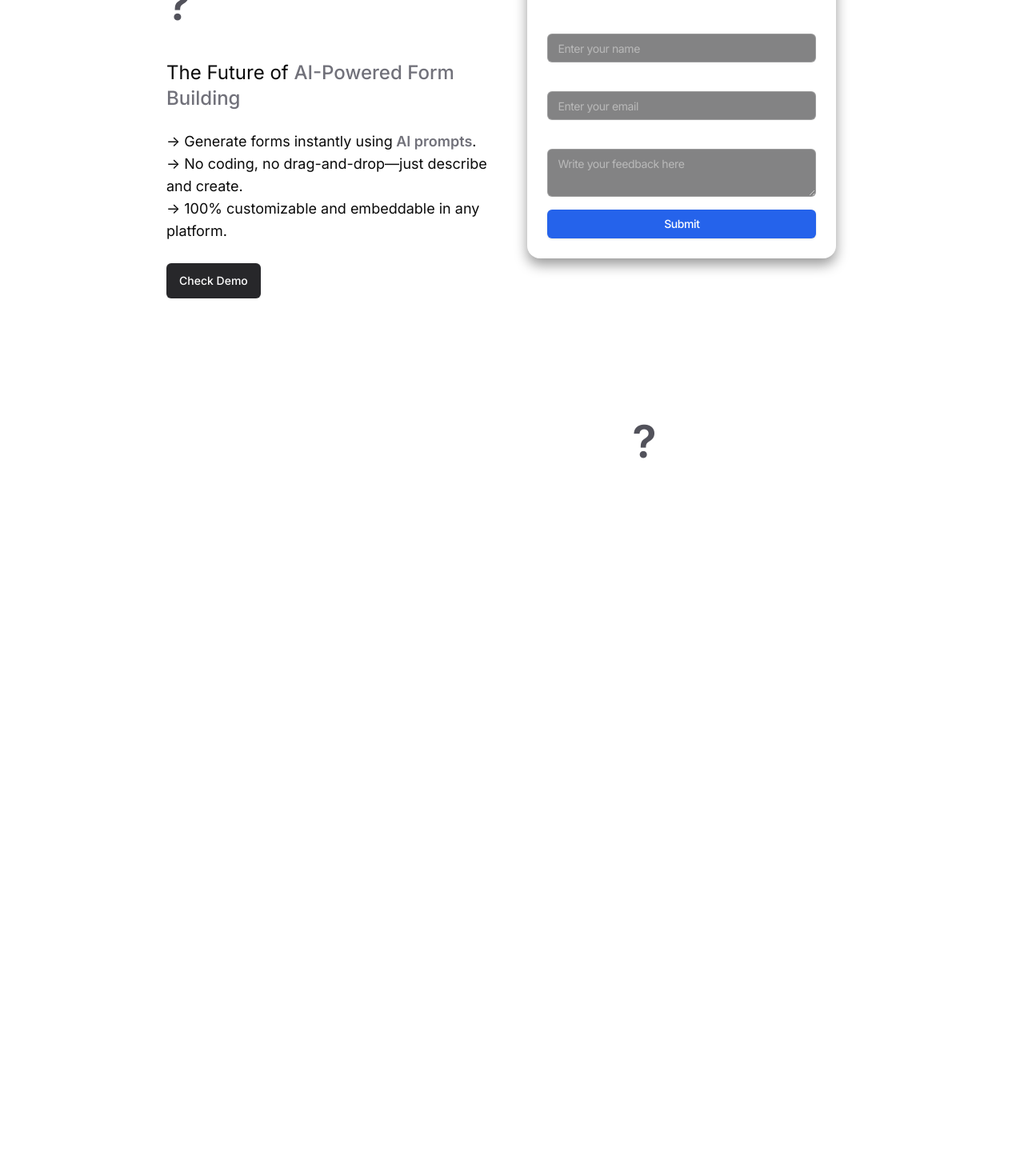
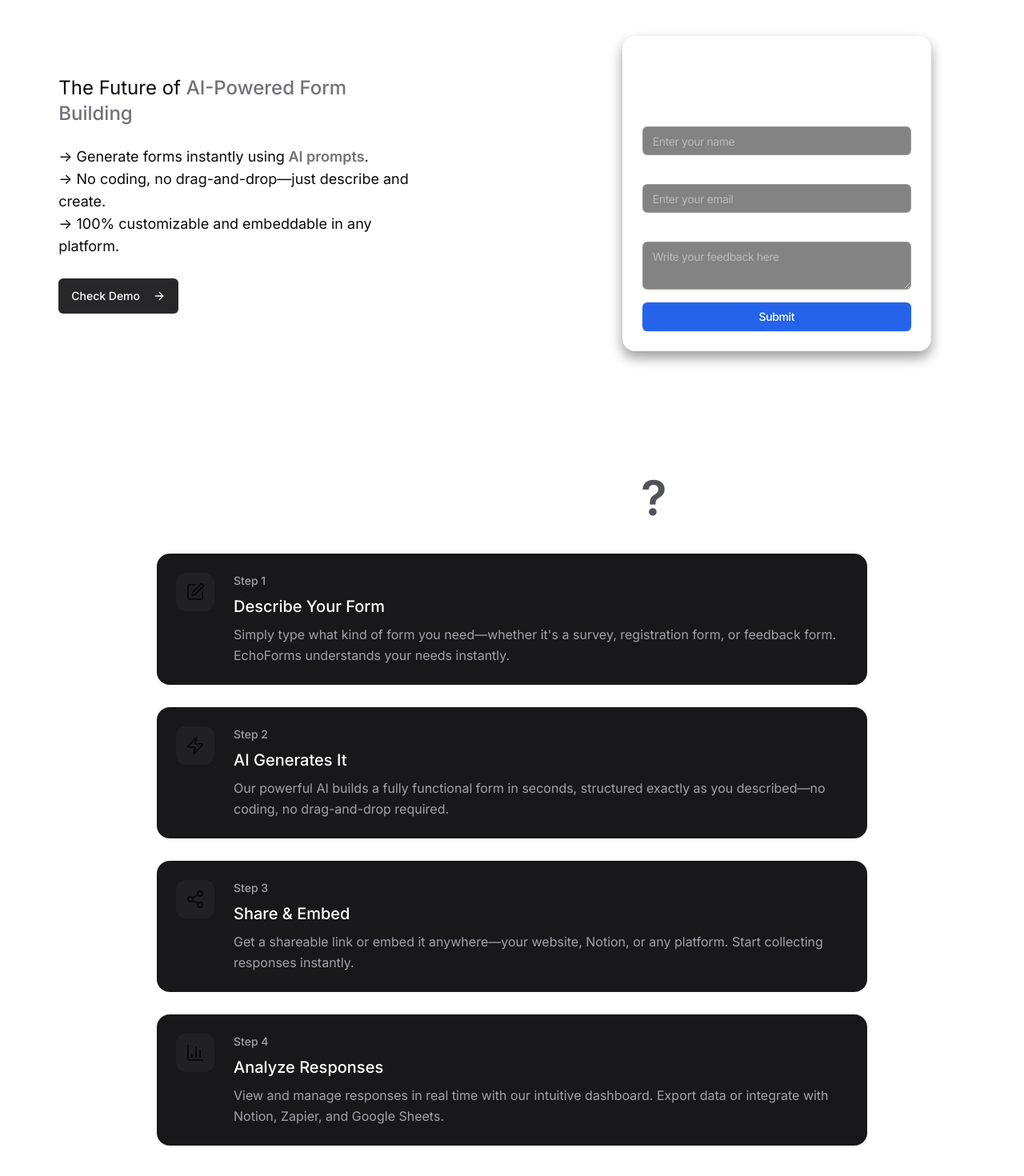
Before and after one commit to 10xshivam/EchoForms, a Next.js app: page / in a window 1280 px wide. Shown: the part 1048-2518 px from the top of the page at 80% size. Before the commit the page ends 1662 px from the top, so only its background shows below. Built offline with nearby package versions, Linux system fonts and the light colour scheme.

Commit message:
Remove MagicCard component to streamline UI and reduce complexity

```diff
--- a/src/app/page.tsx
+++ b/src/app/page.tsx
@@ -8,7 +8,46 @@ import { InteractiveGridPattern } from "@/components/ui/interactive-grid-pattern
 import { Label } from "@/components/ui/label";
 import { Spotlight } from "@/components/ui/spotlight-new";
 import { Textarea } from "@/components/ui/textarea";
-import { ArrowUpRight, Sparkles } from "lucide-react";
+import {
+  ArrowRight,
+  ArrowUpRight,
+  ChartColumn,
+  Share2,
+  Sparkles,
+  SquarePen,
+  Zap,
+} from "lucide-react";
+
+const howItWorks = [
+  {
+    step: 1,
+    title: "Describe Your Form",
+    description:
+      "Simply type what kind of form you need—whether it's a survey, registration form, or feedback form. EchoForms understands your needs instantly.",
+    icon: <SquarePen />,
+  },
+  {
+    step: 2,
+    title: "AI Generates It",
+    description:
+      "Our powerful AI builds a fully functional form in seconds, structured exactly as you described—no coding, no drag-and-drop required.",
+    icon: <Zap />,
+  },
+  {
+    step: 3,
+    title: "Share & Embed",
+    description:
+      "Get a shareable link or embed it anywhere—your website, Notion, or any platform. Start collecting responses instantly.",
+    icon: <Share2 />,
+  },
+  {
+    step: 4,
+    title: "Analyze Responses",
+    description:
+      "View and manage responses in real time with our intuitive dashboard. Export data or integrate with Notion, Zapier, and Google Sheets.",
+    icon: <ChartColumn />,
+  },
+];
 
 export default function Home() {
   return (
@@ -54,13 +93,12 @@ export default function Home() {
           </HoverBorderGradient>
         </div>
       </div>
-      <div className="w-full pt-52 pb-20 flex justify-center items-center px-52">
-        <div className="size-full max-w-xl items-center justify-center  pt-8">
-          <BoxReveal duration={0.5}>
+      <div className="w-full pt-80 pb-40 flex flex-col justify-center items-center gap-10">
         <h2 className="text-[3.5rem] font-semibold tracking-tighter text-white/80 mb-5">
           Why EchoForms <span className="text-zinc-600">?</span>
         </h2>
-          </BoxReveal>
+        <div className="flex gap-52">
+          <div className="size-full max-w-2xl  py-10">
             <BoxReveal duration={0.5}>
               <h2 className="mt-[.5rem] text-2xl">
                 The Future of{" "}
@@ -73,7 +111,10 @@ export default function Home() {
               <div className="mt-6">
                 <p className="text-lg">
                   -&gt; Generate forms instantly using
-                <span className="font-semibold text-zinc-500"> AI prompts</span>
+                  <span className="font-semibold text-zinc-500">
+                    {" "}
+                    AI prompts
+                  </span>
                   . <br />
                   -&gt; No coding, no drag-and-drop—just describe and create.{" "}
                   <br />
@@ -84,13 +125,16 @@ export default function Home() {
             <BoxReveal duration={0.5}>
               <Button className="mt-[1.6rem] bg-zinc-800 text-white h-11 hover:bg-zinc-900">
                 Check Demo
+              <ArrowRight className="ml-2" size={16} />
               </Button>
             </BoxReveal>
           </div>
-        <div className="h-[40rem] w-full flex items-center justify-center p-5">
+          <div className="h-fit w-full flex items-center justify-center p-5">
             <PinContainer title="/echoforms.com">
               <div className="flex basis-full flex-col p-2 tracking-tight text-slate-100/50 sm:basis-1/2 w-[22rem] items-center ">
-              <h3 className="font-bold text-xl text-white/90">Feedback Form</h3>
+                <h3 className="font-bold text-xl text-white/90">
+                  Feedback Form
+                </h3>
                 <h4 className="text-white/20 text-lg my-1 ">
                   We value your feedback
                 </h4>
@@ -126,10 +170,39 @@ export default function Home() {
             </PinContainer>
           </div>
         </div>
-      <div>
-        <h2 className="text-[3.5rem] font-semibold tracking-tighter text-white/80 mb-5">
+      </div>
+      <div className="flex flex-col justify-center items-center gap-10 pb-20">
+        <h2 className="text-6xl font-semibold tracking-tighter bg-gradient-to-b from-white to-white/70 bg-clip-text text-transparent">
           How it works <span className="text-zinc-600">?</span>
         </h2>
+        <div className="w-full flex flex-col items-center justify-center  gap-7 max-md:pt-10 max-md:px-7 max-md:gap-6">
+          {howItWorks.map((step) => (
+            <div
+              key={step.step}
+              className="group relative overflow-hidden rounded-2xl bg-zinc-900 p-6 transition-all hover:bg-zinc-800/80 max-md:p-5"
+            >
+              <div className="absolute inset-0 bg-gradient-to-b from-white/10 to-transparent opacity-0 transition-opacity group-hover:opacity-100" />
+              <div className="flex gap-6 max-md:flex-col max-md:gap-2">
+                <div>
+                  <div className="flex h-12 w-12 items-center justify-center rounded-xl bg-zinc-500/10">
+                    {step.icon}
+                  </div>
+                </div>
+                <div>
+                  <div className="text-sm font-medium text-zinc-400">
+                    Step {step.step}
+                  </div>
+                  <h3 className="mt-2 text-xl font-medium text-white max-md:text-[1.3rem]">
+                    {step.title}
+                  </h3>
+                  <p className="mt-2 text-base leading-relaxed text-zinc-400  max-w-3xl max-md:leading-5 max-md:text-[0.9rem]">
+                    {step.description}
+                  </p>
+                </div>
+              </div>
+            </div>
+          ))}
+        </div>
       </div>
     </div>
   );
--- a/src/components/ui/magic-card.tsx
+++ /dev/null
@@ -1,106 +0,0 @@
-"use client";
-
-import { motion, useMotionTemplate, useMotionValue } from "motion/react";
-import React, { useCallback, useEffect, useRef } from "react";
-
-import { cn } from "@/lib/utils";
-
-interface MagicCardProps extends React.HTMLAttributes<HTMLDivElement> {
-  gradientSize?: number;
-  gradientColor?: string;
-  gradientOpacity?: number;
-  gradientFrom?: string;
-  gradientTo?: string;
-}
-
-export function MagicCard({
-  children,
-  className,
-  gradientSize = 200,
-  gradientColor = "#262626",
-  gradientOpacity = 0.8,
-  gradientFrom = "#9E7AFF",
-  gradientTo = "#FE8BBB",
-}: MagicCardProps) {
-  const cardRef = useRef<HTMLDivElement>(null);
-  const mouseX = useMotionValue(-gradientSize);
-  const mouseY = useMotionValue(-gradientSize);
-
-  const handleMouseMove = useCallback(
-    (e: MouseEvent) => {
-      if (cardRef.current) {
-        const { left, top } = cardRef.current.getBoundingClientRect();
-        const clientX = e.clientX;
-        const clientY = e.clientY;
-        mouseX.set(clientX - left);
-        mouseY.set(clientY - top);
-      }
-    },
-    [mouseX, mouseY],
-  );
-
-  const handleMouseOut = useCallback(
-    (e: MouseEvent) => {
-      if (!e.relatedTarget) {
-        document.removeEventListener("mousemove", handleMouseMove);
-        mouseX.set(-gradientSize);
-        mouseY.set(-gradientSize);
-      }
-    },
-    [handleMouseMove, mouseX, gradientSize, mouseY],
-  );
-
-  const handleMouseEnter = useCallback(() => {
-    document.addEventListener("mousemove", handleMouseMove);
-    mouseX.set(-gradientSize);
-    mouseY.set(-gradientSize);
-  }, [handleMouseMove, mouseX, gradientSize, mouseY]);
-
-  useEffect(() => {
-    document.addEventListener("mousemove", handleMouseMove);
-    document.addEventListener("mouseout", handleMouseOut);
-    document.addEventListener("mouseenter", handleMouseEnter);
-
-    return () => {
-      document.removeEventListener("mousemove", handleMouseMove);
-      document.removeEventListener("mouseout", handleMouseOut);
-      document.removeEventListener("mouseenter", handleMouseEnter);
-    };
-  }, [handleMouseEnter, handleMouseMove, handleMouseOut]);
-
-  useEffect(() => {
-    mouseX.set(-gradientSize);
-    mouseY.set(-gradientSize);
-  }, [gradientSize, mouseX, mouseY]);
-
-  return (
-    <div
-      ref={cardRef}
-      className={cn("group relative flex size-full rounded-xl", className)}
-    >
-      <div className="absolute inset-px z-10 rounded-xl bg-background" />
-      <div className="relative z-30">{children}</div>
-      <motion.div
-        className="pointer-events-none absolute inset-px z-10 rounded-xl opacity-0 transition-opacity duration-300 group-hover:opacity-100"
-        style={{
-          background: useMotionTemplate`
-            radial-gradient(${gradientSize}px circle at ${mouseX}px ${mouseY}px, ${gradientColor}, transparent 100%)
-          `,
-          opacity: gradientOpacity,
-        }}
-      />
-      <motion.div
-        className="pointer-events-none absolute inset-0 rounded-xl bg-border duration-300 group-hover:opacity-100"
-        style={{
-          background: useMotionTemplate`
-            radial-gradient(${gradientSize}px circle at ${mouseX}px ${mouseY}px,
-              ${gradientFrom},
-              ${gradientTo},
-              hsl(var(--border)) 100%
-            )
-          `,
-        }}
-      />
-    </div>
-  );
-}
```
Lines whose indentation alone changed are shown as unchanged.
